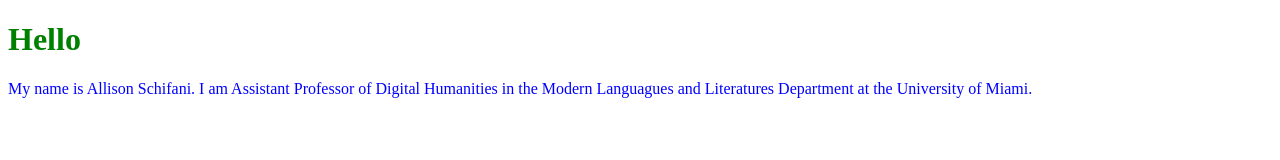
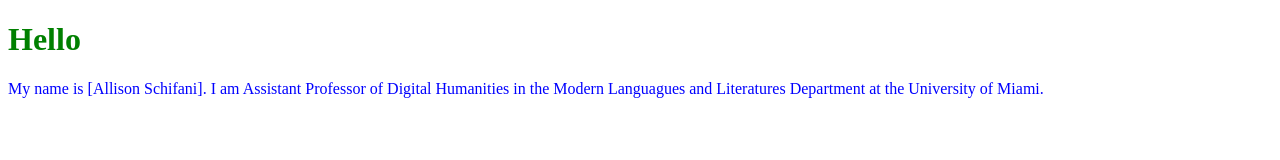
Before and after one commit to allison/allison.github.io, a plain HTML site: page index.html in a window 1280 px wide. Drawn offline with Linux system fonts and the light colour scheme.

Commit message:
Update index.html

```diff
--- a/index.html
+++ b/index.html
@@ -5,7 +5,7 @@
 
 <h1>Hello</h1>
 
-<p>My name is Allison Schifani. I am Assistant Professor of Digital Humanities in the Modern Languagues and Literatures Department at the University of Miami.</p>
+<p>My name is [Allison Schifani]<https://allison.schifani.com/>. I am Assistant Professor of Digital Humanities in the Modern Languagues and Literatures Department at the University of Miami.</p>
 
 </body>
 </html>
```
